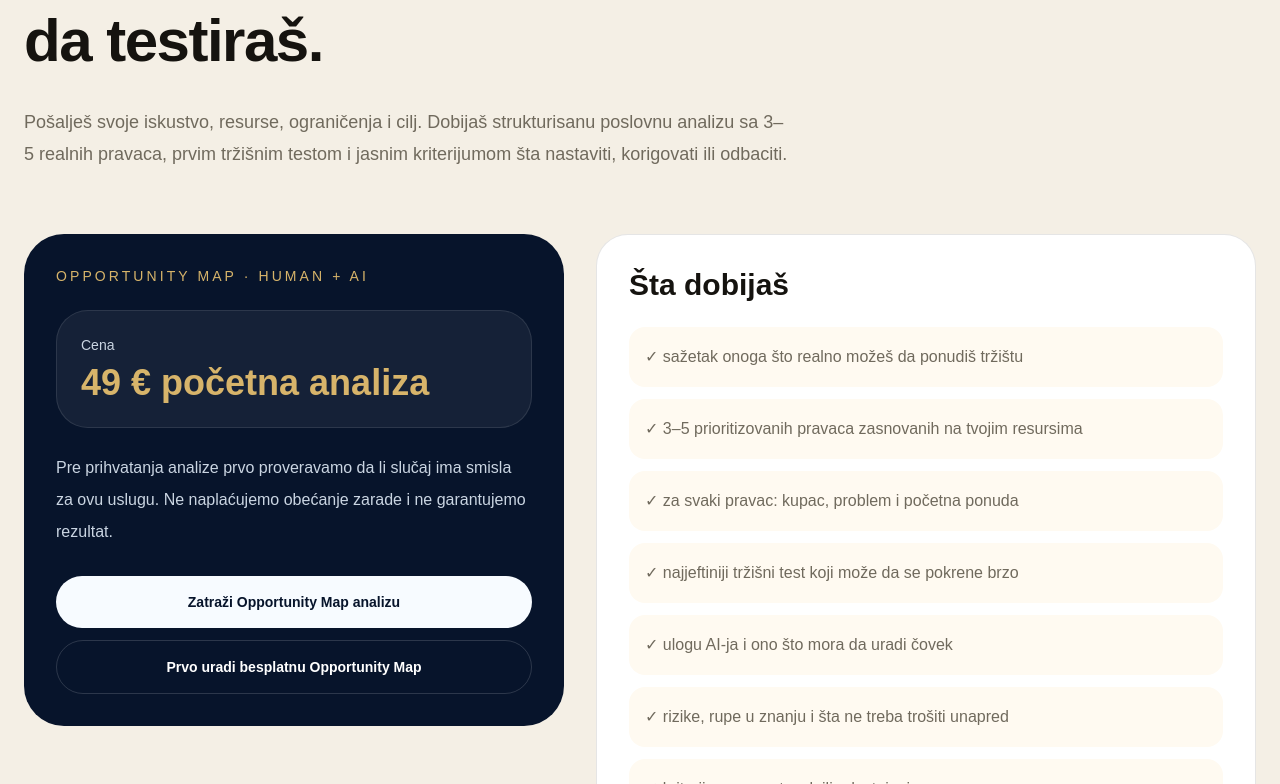
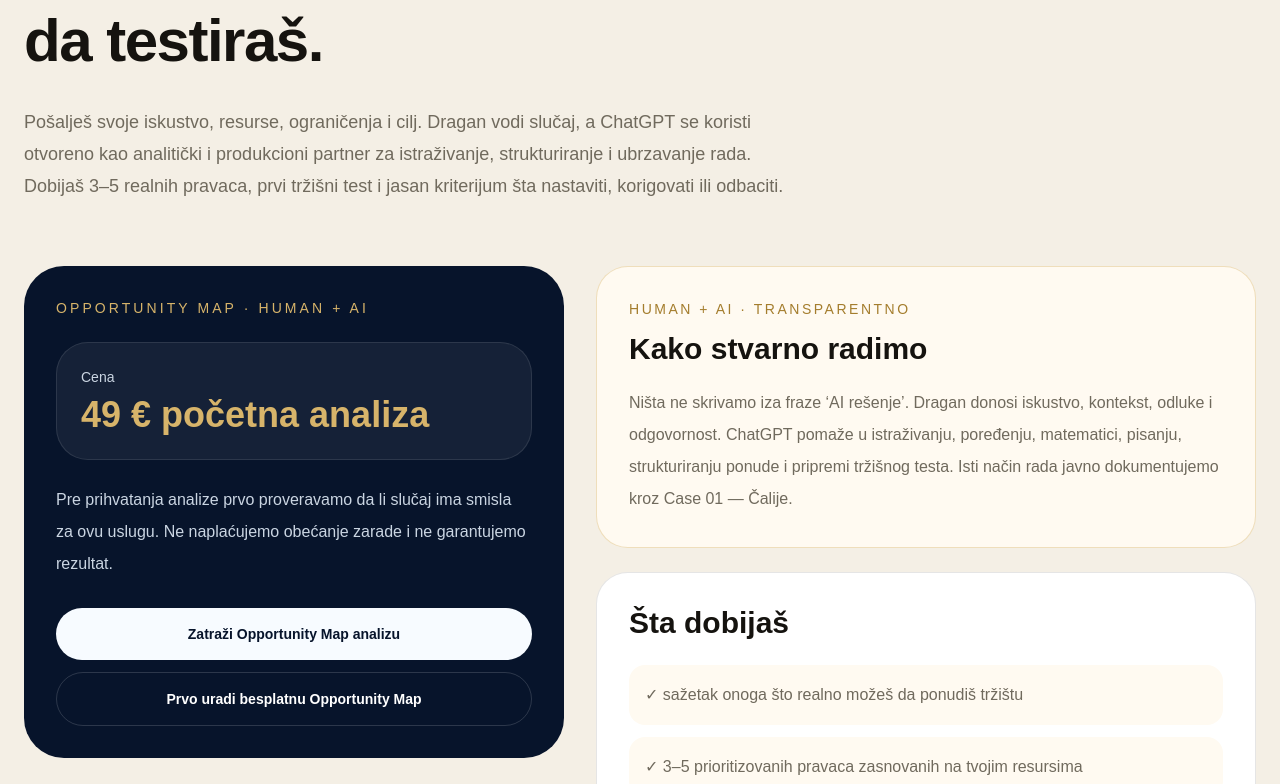
Before and after one commit to danininet/danininet, a Next.js app: page /sr/usluge/opportunity-map in a window 1280 px wide. Shown: the part 356-1140 px from the top of the page. Built offline with nearby package versions, Linux system fonts and the light colour scheme; no server answers.

Commit message:
Make Human + AI collaboration explicit in Opportunity Map offer

```diff
--- a/app/[locale]/usluge/opportunity-map/page.tsx
+++ b/app/[locale]/usluge/opportunity-map/page.tsx
@@ -19,17 +19,19 @@ const startRoutes: Record<Locale, string> = {
 const copy = {
   sr: {
     title: "Opportunity Map analiza",
-    description: "Konkretna 49 € analiza iskustva, resursa i tržišnih pravaca uz AI i ljudsku proveru.",
+    description: "Konkretna 49 € analiza iskustva, resursa i tržišnih pravaca kroz transparentan Human + AI rad.",
     eyebrow: "DaniniNet usluga · Opportunity Map",
     h1: "Ne treba ti još 50 ideja. Treba ti nekoliko pravaca koje možeš stvarno da testiraš.",
-    text: "Pošalješ svoje iskustvo, resurse, ograničenja i cilj. Dobijaš strukturisanu poslovnu analizu sa 3–5 realnih pravaca, prvim tržišnim testom i jasnim kriterijumom šta nastaviti, korigovati ili odbaciti.",
+    text: "Pošalješ svoje iskustvo, resurse, ograničenja i cilj. Dragan vodi slučaj, a ChatGPT se koristi otvoreno kao analitički i produkcioni partner za istraživanje, strukturiranje i ubrzavanje rada. Dobijaš 3–5 realnih pravaca, prvi tržišni test i jasan kriterijum šta nastaviti, korigovati ili odbaciti.",
     price: "49 € početna analiza",
     cta: "Zatraži Opportunity Map analizu",
     subject: "Opportunity Map analiza — konkretan slučaj",
     free: "Prvo uradi besplatnu Opportunity Map",
     fit: "Pre prihvatanja analize prvo proveravamo da li slučaj ima smisla za ovu uslugu. Ne naplaćujemo obećanje zarade i ne garantujemo rezultat.",
+    transparencyTitle: "Kako stvarno radimo",
+    transparency: "Ništa ne skrivamo iza fraze ‘AI rešenje’. Dragan donosi iskustvo, kontekst, odluke i odgovornost. ChatGPT pomaže u istraživanju, poređenju, matematici, pisanju, strukturiranju ponude i pripremi tržišnog testa. Isti način rada javno dokumentujemo kroz Case 01 — Čalije.",
     includesTitle: "Šta dobijaš",
-    includes: ["sažetak onoga što realno možeš da ponudiš tržištu", "3–5 prioritizovanih pravaca zasnovanih na tvojim resursima", "za svaki pravac: kupac, problem i početna ponuda", "najjeftiniji tržišni test koji može da se pokrene brzo", "ulogu AI-ja i ono što mora da uradi čovek", "rizike, rupe u znanju i šta ne treba trošiti unapred", "kriterijum za nastavak ili odustajanje"],
+    includes: ["sažetak onoga što realno možeš da ponudiš tržištu", "3–5 prioritizovanih pravaca zasnovanih na tvojim resursima", "za svaki pravac: kupac, problem i početna ponuda", "najjeftiniji tržišni test koji može da se pokrene brzo", "jasno: šta radi AI, a šta mora da uradi čovek", "rizike, rupe u znanju i šta ne treba trošiti unapred", "kriterijum za nastavak ili odustajanje"],
     notTitle: "Šta ne prodajemo",
     not: ["garanciju zarade", "generičku listu online poslova", "priču da AI radi sve umesto tebe", "investicioni, pravni ili stručni savet"],
     stepsTitle: "Kako ide",
@@ -38,17 +40,19 @@ const copy = {
   },
   de: {
     title: "Opportunity Map Analyse",
-    description: "Konkrete 49-€-Analyse von Erfahrung, Ressourcen und realistischen Marktwegen mit KI und menschlicher Prüfung.",
+    description: "Konkrete 49-€-Analyse von Erfahrung, Ressourcen und realistischen Marktwegen in transparenter Human+AI-Zusammenarbeit.",
     eyebrow: "DaniniNet Service · Opportunity Map",
     h1: "Du brauchst nicht noch 50 Ideen. Du brauchst wenige Wege, die du real testen kannst.",
-    text: "Du sendest Erfahrung, Ressourcen, Grenzen und Ziel. Du erhältst eine strukturierte Analyse mit 3–5 realistischen Wegen, einem ersten Markttest und einer klaren Regel: weitermachen, korrigieren oder stoppen.",
+    text: "Du sendest Erfahrung, Ressourcen, Grenzen und Ziel. Dragan führt den Fall, ChatGPT wird offen als Analyse- und Produktionspartner für Recherche, Struktur und Beschleunigung eingesetzt. Du erhältst 3–5 realistische Wege, einen ersten Markttest und eine klare Weiter/Korrigieren/Stop-Regel.",
     price: "49 € erste Analyse",
     cta: "Opportunity Map Analyse anfragen",
     subject: "Opportunity Map Analyse — konkreter Fall",
     free: "Zuerst kostenlose Opportunity Map ausfüllen",
     fit: "Vor Annahme prüfen wir, ob der Fall für diesen Service geeignet ist. Wir verkaufen kein Einkommensversprechen und garantieren kein Ergebnis.",
+    transparencyTitle: "So arbeiten wir wirklich",
+    transparency: "Wir verstecken nichts hinter dem Begriff ‘KI-Lösung’. Dragan bringt Erfahrung, Kontext, Entscheidungen und Verantwortung ein. ChatGPT unterstützt Recherche, Vergleiche, Kalkulation, Text, Angebotsstruktur und Markttests. Dieselbe Arbeitsweise dokumentieren wir öffentlich im Case 01 — Čalije.",
     includesTitle: "Was du bekommst",
-    includes: ["Zusammenfassung deiner real nutzbaren Ressourcen", "3–5 priorisierte Wege", "für jeden Weg: Kunde, Problem und Startangebot", "günstigster sinnvoller Markttest", "Rolle der KI und menschliche Aufgaben", "Risiken, Wissenslücken und unnötige Vorabkosten", "klare Weiter/Stop-Regel"],
+    includes: ["Zusammenfassung deiner real nutzbaren Ressourcen", "3–5 priorisierte Wege", "für jeden Weg: Kunde, Problem und Startangebot", "günstigster sinnvoller Markttest", "klar getrennt: KI-Aufgaben und menschliche Aufgaben", "Risiken, Wissenslücken und unnötige Vorabkosten", "klare Weiter/Stop-Regel"],
     notTitle: "Was wir nicht verkaufen",
     not: ["Einkommensgarantie", "generische Online-Jobliste", "Versprechen, dass KI alles übernimmt", "Anlage-, Rechts- oder Fachberatung"],
     stepsTitle: "Ablauf",
@@ -57,17 +61,19 @@ const copy = {
   },
   en: {
     title: "Opportunity Map analysis",
-    description: "Concrete €49 analysis of experience, resources and realistic market directions with AI and human review.",
+    description: "Concrete €49 analysis of experience, resources and realistic market directions through transparent Human + AI collaboration.",
     eyebrow: "DaniniNet service · Opportunity Map",
     h1: "You do not need 50 more ideas. You need a few directions you can actually test.",
-    text: "Send your experience, resources, constraints and goal. Receive a structured analysis with 3–5 realistic directions, a first market test and a clear rule for continuing, adjusting or stopping.",
+    text: "Send your experience, resources, constraints and goal. Dragan leads the case while ChatGPT is openly used as an analysis and production partner for research, structure and acceleration. Receive 3–5 realistic directions, a first market test and a clear continue/adjust/stop rule.",
     price: "€49 initial analysis",
     cta: "Request Opportunity Map analysis",
     subject: "Opportunity Map analysis — concrete case",
     free: "Complete the free Opportunity Map first",
     fit: "Before accepting the analysis we check whether the case fits the service. We do not sell an income promise and do not guarantee an outcome.",
+    transparencyTitle: "How we actually work",
+    transparency: "We hide nothing behind the phrase ‘AI solution’. Dragan provides experience, context, decisions and accountability. ChatGPT supports research, comparison, calculations, writing, offer structure and market-test preparation. We document the same method publicly in Case 01 — Čalije.",
     includesTitle: "What you get",
-    includes: ["summary of resources you can realistically bring to market", "3–5 prioritised directions", "customer, problem and starter offer for each direction", "lowest-cost useful market test", "role of AI and human work", "risks, skill gaps and unnecessary upfront spending", "clear continue/stop criteria"],
+    includes: ["summary of resources you can realistically bring to market", "3–5 prioritised directions", "customer, problem and starter offer for each direction", "lowest-cost useful market test", "clear split between AI work and human work", "risks, skill gaps and unnecessary upfront spending", "clear continue/stop criteria"],
     notTitle: "What we do not sell",
     not: ["income guarantee", "generic list of online jobs", "promise that AI does everything for you", "investment, legal or professional advice"],
     stepsTitle: "Process",
@@ -104,6 +110,7 @@ export default async function OpportunityMapService({ params }: { params: Promis
           <Link href={startRoutes[lang]} className="mt-3 inline-flex w-full justify-center rounded-full border border-white/15 px-7 py-4 text-center text-sm font-semibold text-white">{t.free}</Link>
         </aside>
         <div className="grid gap-6">
+          <article className="rounded-[2rem] border border-[#d7b46a]/40 bg-[#fffaf1] p-8"><p className="text-sm uppercase tracking-[0.18em] text-[#a47d2d]">Human + AI · transparentno</p><h2 className="mt-3 text-3xl font-semibold">{t.transparencyTitle}</h2><p className="mt-5 leading-8 text-[#706a5d]">{t.transparency}</p></article>
           <article className="rounded-[2rem] border border-black/10 bg-white p-8"><h2 className="text-3xl font-semibold">{t.includesTitle}</h2><ul className="mt-6 grid gap-3">{t.includes.map(item => <li key={item} className="rounded-2xl bg-[#fffaf1] p-4 leading-7 text-[#706a5d]">✓ {item}</li>)}</ul></article>
           <article className="rounded-[2rem] border border-black/10 bg-white p-8"><h2 className="text-3xl font-semibold">{t.stepsTitle}</h2><ol className="mt-6 grid gap-3">{t.steps.map((item,index) => <li key={item} className="rounded-2xl bg-[#fffaf1] p-4 leading-7 text-[#706a5d]">0{index+1} {item}</li>)}</ol></article>
           <article className="rounded-[2rem] border border-black/10 bg-white p-8"><h2 className="text-3xl font-semibold">{t.notTitle}</h2><ul className="mt-6 grid gap-3">{t.not.map(item => <li key={item} className="rounded-2xl bg-[#fffaf1] p-4 leading-7 text-[#706a5d]">— {item}</li>)}</ul><p className="mt-6 rounded-2xl bg-[#07142b] p-5 leading-8 text-slate-300">{t.closing}</p></article>
```
